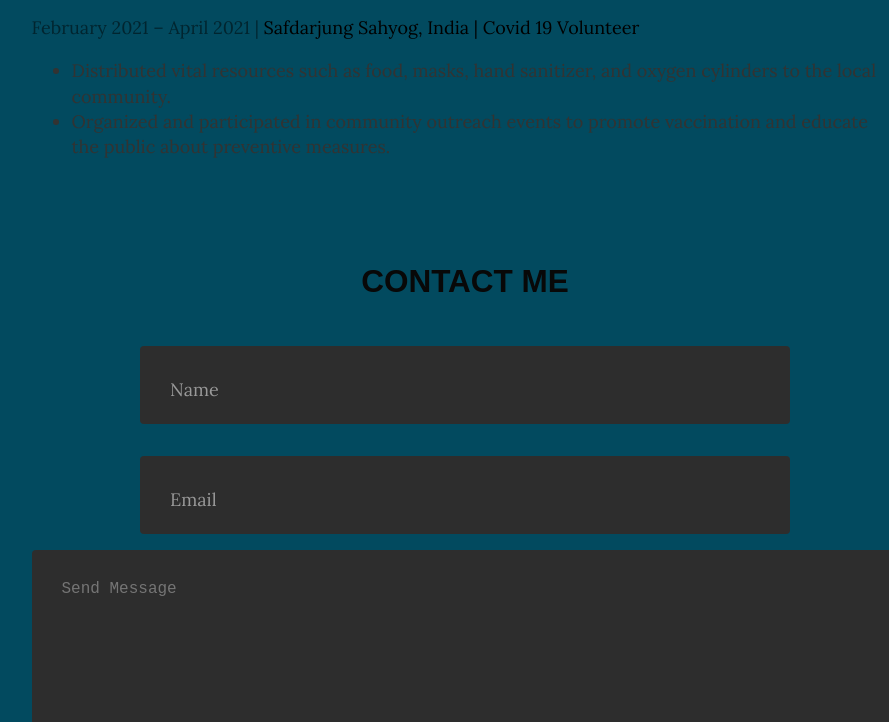
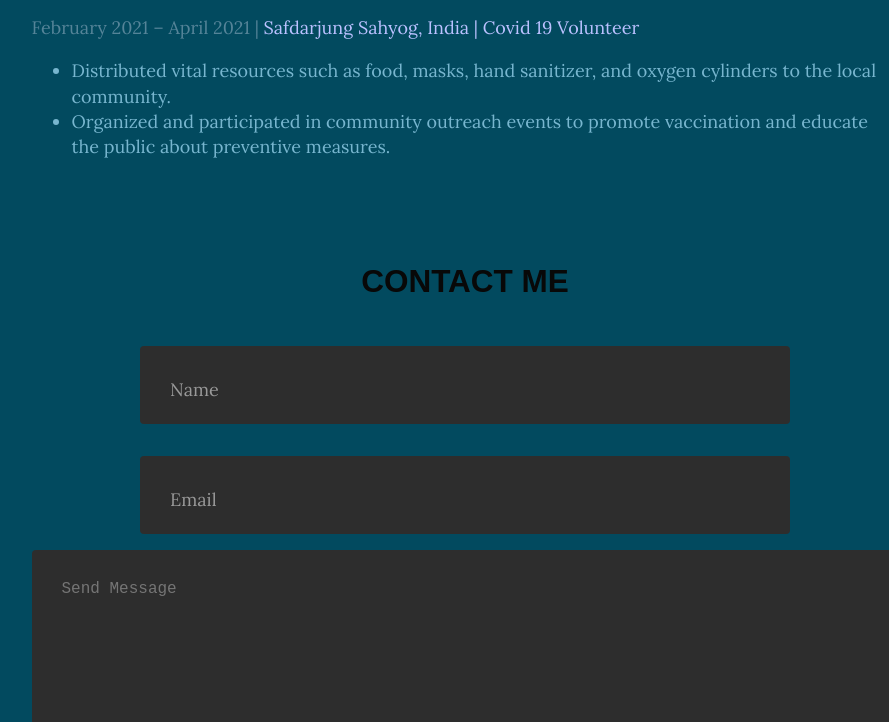
Before and after one commit to Madhav-VIII/Madhav-VIII.github.io, a plain HTML site: page index.html in a window 1280 px wide. Shown: the part 2078-2800 px from the top of the page, without its empty margins (175-1064 px from the left). Drawn offline with Linux system fonts and the light colour scheme; a web font is replaced by a local one.

Commit message:
Update style.css

```diff
--- a/CSS/style.css
+++ b/CSS/style.css
@@ -10,7 +10,7 @@
   body
   {
       -webkit-font-smoothing:antialiased;
-      color:#333332;
+      color:#78b6cf;
       background-color: #024a5f;
       font-family:Lora, serif;
       font-size:18px;
@@ -124,12 +124,12 @@
 
   .inner p
   {
-      color:rgba(0,0,0,.5);
+      color:rgba(168, 189, 210, 0.5);
   }
 
   .inner p em
   {
-      color:rgba(0,0,0,1);
+      color:rgb(187, 193, 255);
       font-style:normal;
   }
 
```
